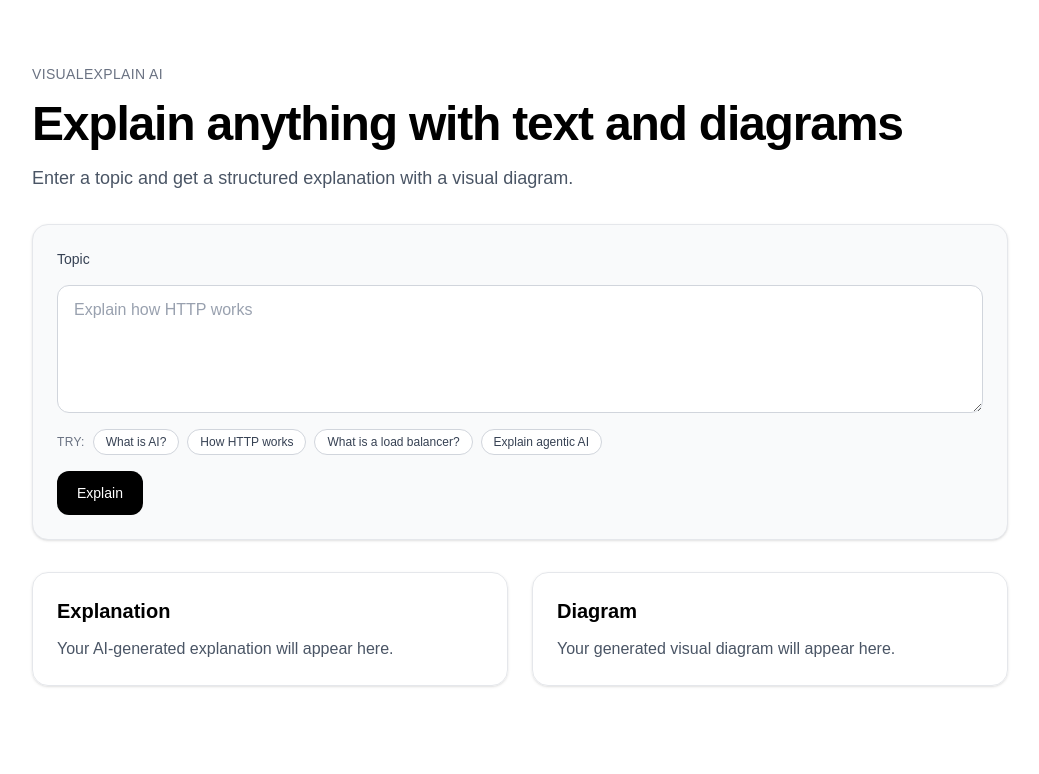
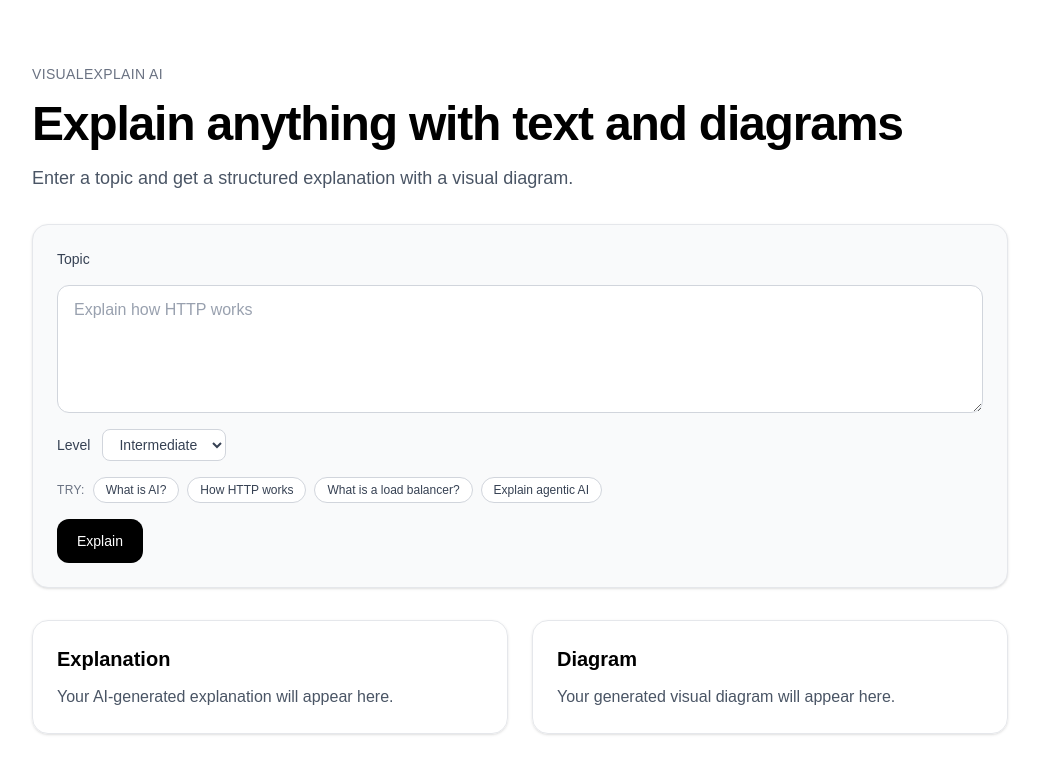
Before and after one commit to shivscript/visual-explain-ai, a Next.js app: page / in a window 1280 px wide. Shown: the top 774 px of the page, without its empty margins (120-1159 px from the left). Built offline with nearby package versions, Linux system fonts and the light colour scheme.

Commit message:
Add Beginner/Intermediate/Advanced level selector

```diff
--- a/app/api/explain/route.ts
+++ b/app/api/explain/route.ts
@@ -1,8 +1,22 @@
 import { NextResponse } from "next/server";
+
+type Level = "beginner" | "intermediate" | "advanced";
+
+const LEVEL_GUIDANCE: Record<Level, string> = {
+  beginner:
+    "Audience: complete beginner with no prior knowledge. Use simple everyday words, short sentences, and friendly analogies. Avoid jargon. If a technical term is unavoidable, explain it inline.",
+  intermediate:
+    "Audience: someone with basic familiarity. Use accurate technical terms but briefly clarify them. Strike a balance between depth and approachability.",
+  advanced:
+    "Audience: an experienced practitioner. Use precise technical vocabulary, mention trade-offs, edge cases, and protocols/standards by name. Skip basic background.",
+};
 
 export async function POST(req: Request) {
   try {
-    const { topic } = await req.json();
+    const { topic, level } = (await req.json()) as {
+      topic?: string;
+      level?: Level;
+    };
 
     if (!topic) {
       return NextResponse.json(
@@ -11,10 +25,15 @@ export async function POST(req: Request) {
       );
     }
 
+    const safeLevel: Level =
+      level && level in LEVEL_GUIDANCE ? level : "intermediate";
+
     const prompt = `
 You are an expert teacher.
 
 Explain the topic: "${topic}"
+
+${LEVEL_GUIDANCE[safeLevel]}
 
 Return STRICT JSON in exactly this shape — no markdown, no code fences, no prose outside the JSON:
 
--- a/app/page.tsx
+++ b/app/page.tsx
@@ -13,6 +13,14 @@ type ExplainResult = {
   diagram_code: string;
 };
 
+type Level = "beginner" | "intermediate" | "advanced";
+
+const LEVELS: { value: Level; label: string }[] = [
+  { value: "beginner", label: "Beginner" },
+  { value: "intermediate", label: "Intermediate" },
+  { value: "advanced", label: "Advanced" },
+];
+
 const EXAMPLES = [
   "What is AI?",
   "How HTTP works",
@@ -22,6 +30,7 @@ const EXAMPLES = [
 
 export default function Home() {
   const [topic, setTopic] = useState("");
+  const [level, setLevel] = useState<Level>("intermediate");
   const [loading, setLoading] = useState(false);
   const [error, setError] = useState<string | null>(null);
   const [result, setResult] = useState<ExplainResult | null>(null);
@@ -37,7 +46,7 @@ export default function Home() {
       const res = await fetch("/api/explain", {
         method: "POST",
         headers: { "Content-Type": "application/json" },
-        body: JSON.stringify({ topic: nextTopic }),
+        body: JSON.stringify({ topic: nextTopic, level }),
       });
 
       const data = await res.json();
@@ -109,6 +118,28 @@ export default function Home() {
               placeholder="Explain how HTTP works"
               className="min-h-32 rounded-xl border border-gray-300 bg-white px-4 py-3 outline-none ring-0 placeholder:text-gray-400 focus:border-black"
             />
+
+            <div className="flex flex-wrap items-center gap-3">
+              <label
+                htmlFor="level"
+                className="text-sm font-medium text-gray-700"
+              >
+                Level
+              </label>
+              <select
+                id="level"
+                value={level}
+                onChange={(e) => setLevel(e.target.value as Level)}
+                disabled={loading}
+                className="rounded-lg border border-gray-300 bg-white px-3 py-1.5 text-sm text-gray-700 outline-none focus:border-black disabled:opacity-50"
+              >
+                {LEVELS.map((l) => (
+                  <option key={l.value} value={l.value}>
+                    {l.label}
+                  </option>
+                ))}
+              </select>
+            </div>
 
             <div className="flex flex-wrap items-center gap-2">
               <span className="text-xs font-medium uppercase tracking-wide text-gray-500">
```
